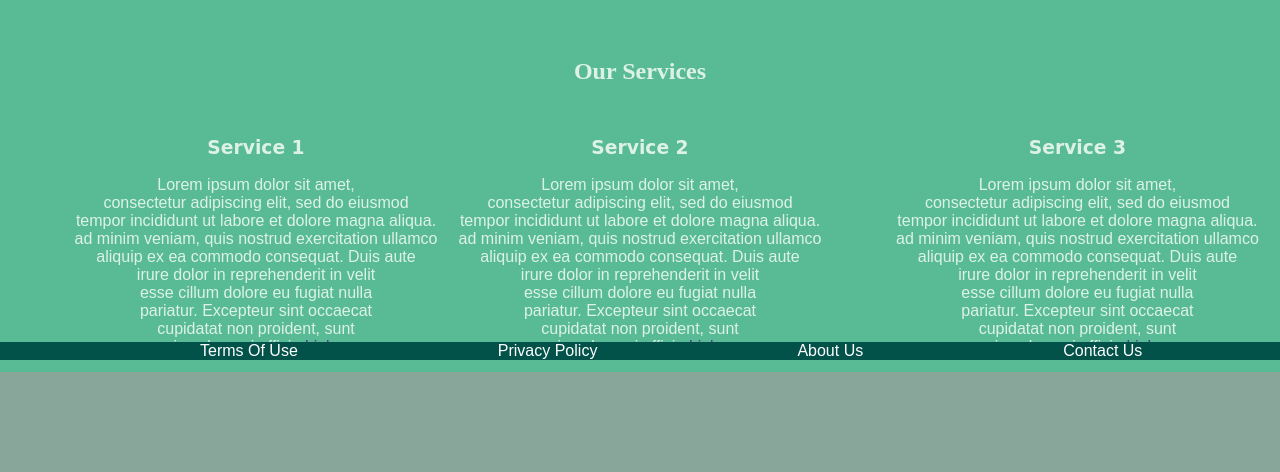
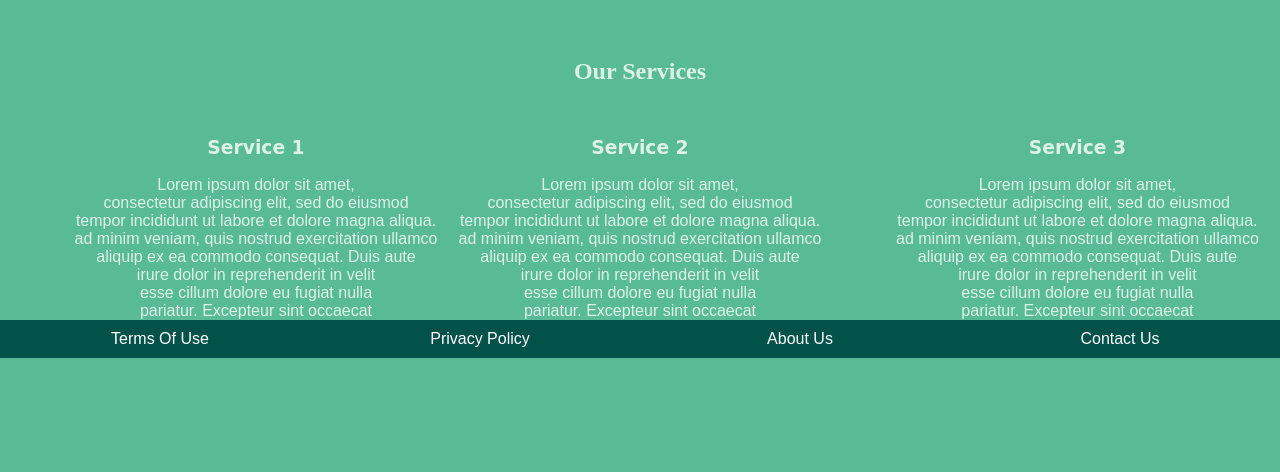
Before and after one commit to WAD-Team-A/flatshare_project, a Django app: page / in a window 1280 px wide. Shown: the part 442-914 px from the top of the page. Before the commit the page ends 814 px from the top, so only its background shows below. Run offline with Django 3.2, Linux system fonts and the light colour scheme; some web fonts are replaced.

Commit message:
tweaked footer

```diff
--- a/static/css/index.css
+++ b/static/css/index.css
@@ -1,6 +1,6 @@
 body{
     margin:0;
-    padding:0;
+    padding:0 0 30px 0;
     background-color: rgb(88,187,149);
 }
 
@@ -127,6 +127,7 @@ body{
     font-family: Arial, Helvetica, sans-serif;
     color: white;
     opacity: 0.8;
+    padding-bottom: 100px;
 }
 .par-1{
     position: absolute;
@@ -150,14 +151,17 @@ body{
 }
 
 .footer{
-    padding: 0;
-    margin: 0;
+    position:fixed;
+    left:0;
+    bottom:0;
+    height:30px;
     width:100%;
+    background:rgb(2, 82, 74);
 }
 .footer ul{
     width:100%;
     position: fixed;
-    top: 98%;
+    bottom: 0;
     list-style-type: none;
     margin: 0;
     padding: 0;
@@ -168,11 +172,13 @@ body{
 .footer li a{
     font-family: Arial, Helvetica, sans-serif;
     float: left;
-    padding-left: 200px;
+    width: 25%;
+    padding:10px 0;
     margin: 0;
     position: relative;
     color: white;
     text-decoration: none;
+    text-align:center;
 }
 .active{
     background-color: rgb(241, 190, 124);
--- a/templates/flatshare/base.html
+++ b/templates/flatshare/base.html
@@ -33,8 +33,10 @@
                 </ul>
             </div>
         </div>
-        {% block body_block %}
-        {% endblock %}
+        <div class = "container">
+            {% block body_block %}
+            {% endblock %}
+        </div>
         <div class="footer">
             <ul>
                 <li><a href="{% url 'flatshare:index' %}">Terms Of Use</a></li>
```
